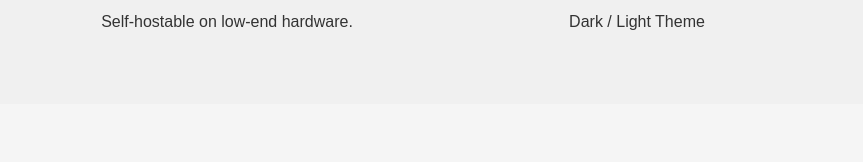
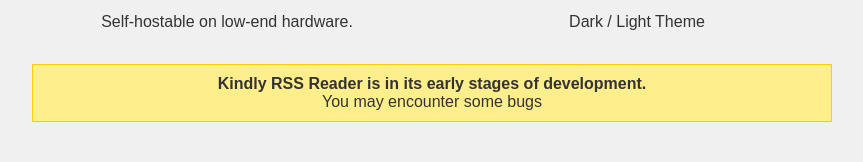
Before and after one commit to nicoan/kindly-rss-landing, a plain HTML site: page index.html in a window 1280 px wide. Shown: the part 906-1068 px from the top of the page, without its empty margins (208-1071 px from the left). Drawn offline with Linux system fonts and the light colour scheme.

Commit message:
Add early stages warning

```diff
--- a/css/style.css
+++ b/css/style.css
@@ -133,3 +133,11 @@
 .copy-button:hover img {
     opacity: 1;
 }
+
+.warning {
+    background-color: #FFEE8C;
+    border: 1px solid #ffcc00;
+    color: #333;
+    text-align: center;
+    padding: 10px;
+}
--- a/index.html
+++ b/index.html
@@ -55,6 +55,11 @@
                     <p>Dark / Light Theme</p>
                 </li>
             </ul>
+
+            <div class="warning">
+                <b>Kindly RSS Reader is in its early stages of development.</b><br/>
+                You may encounter some bugs
+            </div>
         </div>
     </section>
 
```
